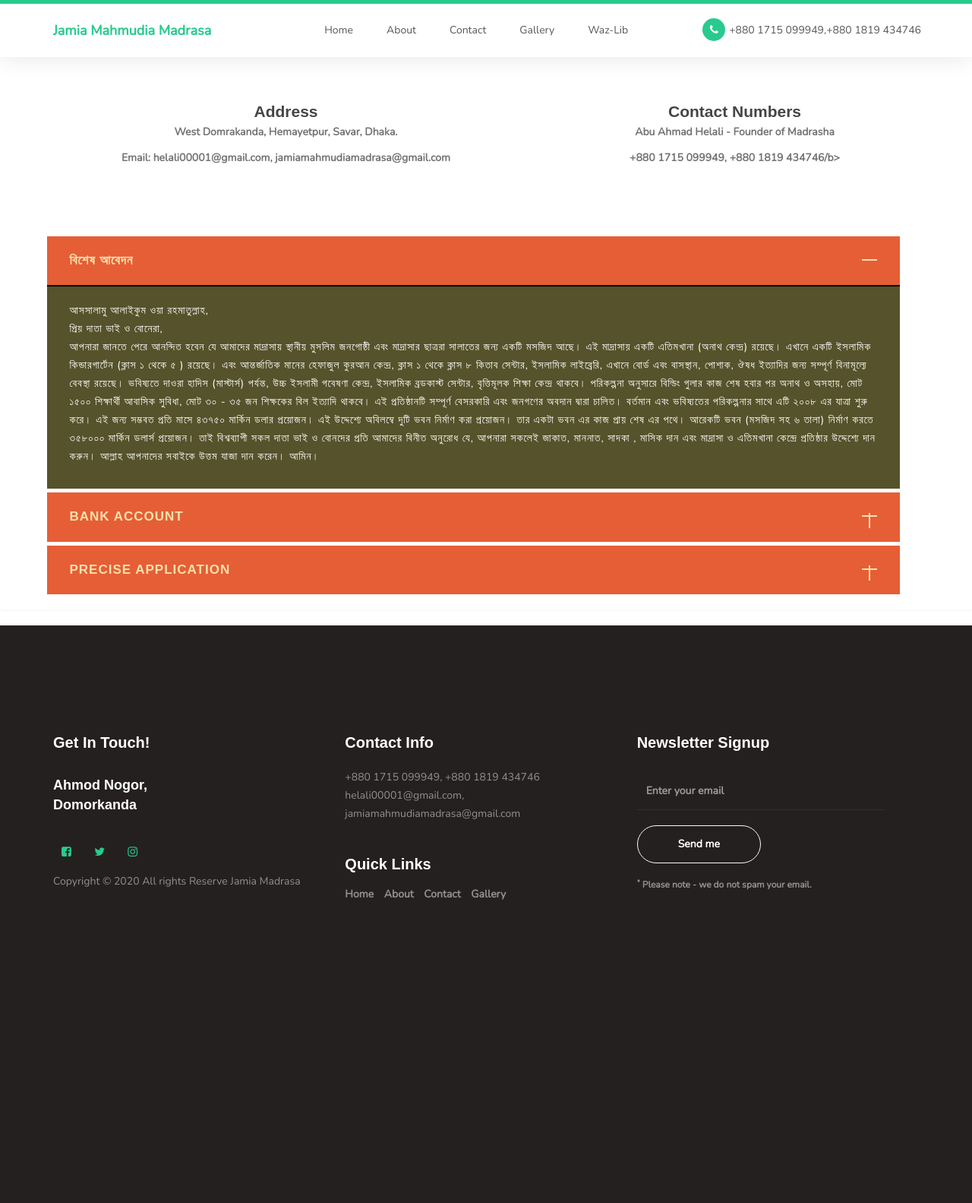
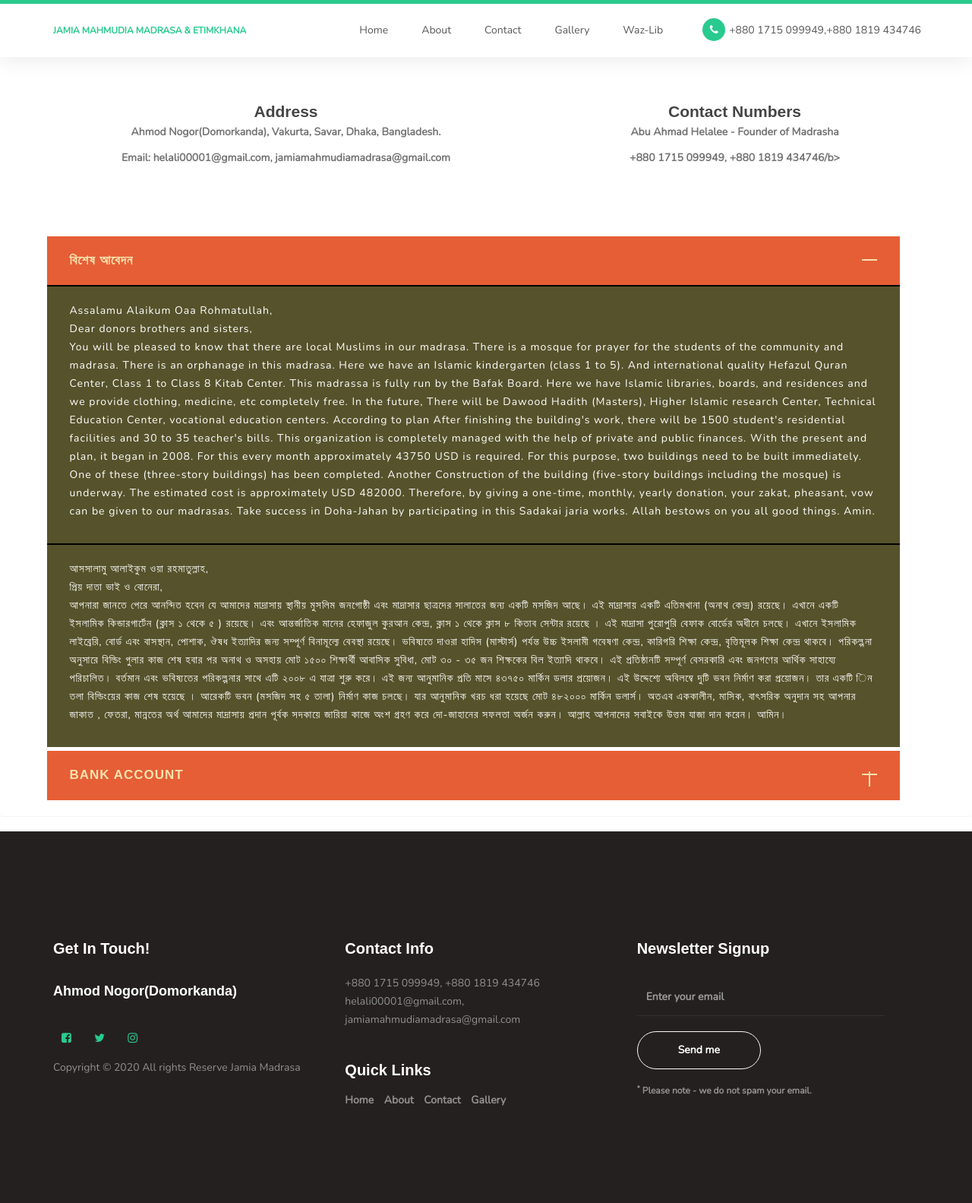
Before and after one commit to ExpoAshique/jamia-mahmudia-madrasa, a PHP site: page /contact.html in a window 1280 px wide. Shown: the whole page at 76% size. Before the commit the page ends 1184 px from the top, so only its background shows below. Run offline with PHP 8.4, Linux system fonts and the light colour scheme; some web fonts are replaced.

Commit message:
Me with Shahekh

```diff
--- a/About.html
+++ b/About.html
@@ -52,7 +52,7 @@
                     </button>
 
                     <!-- lOGO TEXT HERE -->
-                    <a href="index.html" class="navbar-brand" style="color:#29ca8e ;">Jamia Mahmudia Madrasa</a>
+                   <a href="index.html" class="navbar-brand" style="color: #29ca8e; font-size: 12px">JAMIA MAHMUDIA MADRASA & ETIMKHANA </a>
                </div>
 
                <!-- MENU LINKS -->
--- a/contact.html
+++ b/contact.html
@@ -52,7 +52,7 @@
                 </button>
 
                 <!-- lOGO TEXT HERE -->
-                <a href="index.html" class="navbar-brand" style="color: #29ca8e;">Jamia Mahmudia Madrasa</a>
+                <a href="index.html" class="navbar-brand" style="color: #29ca8e; font-size: 12px">JAMIA MAHMUDIA MADRASA & ETIMKHANA </a>
             </div>
 
             <!-- MENU LINKS -->
@@ -79,12 +79,12 @@
             <div class="row">
                 <div class="col-md-6">
                     <h3>Address</h3>
-                    <p><b>West Domrakanda, Hemayetpur, Savar, Dhaka.</b></p>
+                    <p><b>Ahmod Nogor(Domorkanda), Vakurta, Savar, Dhaka, Bangladesh.</b></p>
                     <p><b>Email: helali00001@gmail.com, jamiamahmudiamadrasa@gmail.com</b></p>
                 </div>
                 <div class="col-md-6">
                     <h3>Contact Numbers</h3>
-                    <p><b>Abu Ahmad Helali - Founder of Madrasha</b></p>
+                    <p><b>Abu Ahmad Helalee - Founder of Madrasha</b></p>
                     <p><b>+880 1715 099949, +880 1819 434746/b></p>
                 </div>
             </div>
@@ -113,29 +113,53 @@
                                         <div id="collapseOne" class="panel-collapse collapse in" role="tabpanel"
                                             aria-labelledby="headingOne">
                                             <div class="panel-body">
+                                                <p>Assalamu Alaikum Oaa Rohmatullah,<br>
+
+                                                    Dear donors brothers and sisters,<br>
+
+                                                    You will be pleased to know that there are local Muslims in our madrasa.
+                                                    There is a mosque for prayer for the students of the community and madrasa.
+                                                    There is an orphanage in this madrasa. Here we have an Islamic kindergarten (class 1 to 5). And international quality
+                                                    Hefazul Quran Center, Class 1 to Class 8 Kitab Center.
+
+                                                    This madrassa is fully run by the Bafak Board. Here we have Islamic
+                                                    libraries, boards, and residences and we provide clothing, medicine, etc completely free. In the future, There will be Dawood Hadith (Masters),
+                                                    Higher Islamic research Center, Technical Education Center,
+                                                    vocational education centers.
+                                                    According to plan After finishing the building's work, there will be 1500 student's residential facilities and 30 to 35 teacher's bills.
+                                                    This organization is completely managed with the help of private and public finances. With the present and plan, it began in 2008.
+                                                    For this every month approximately 43750 USD is required. For this purpose, two buildings need to be built immediately.
+                                                    One of these (three-story buildings) has been completed. Another
+                                                    Construction of the building (five-story buildings including the mosque) is underway. The estimated cost is approximately USD 482000.
+                                                    Therefore, by giving a one-time, monthly, yearly donation, your zakat, pheasant, vow can be given to our madrasas.
+                                                    Take success in Doha-Jahan by participating in this Sadakai jaria works.
+                                                    Allah bestows on you all good things. Amin.
+                                                </p>
+                                            </div>
+                                            <div class="panel-body">
                                                 <p>আসসালামু আলাইকুম ওয়া রহমাতুল্লাহ,<br>
 
                                                     প্রিয় দাতা ভাই ও বোনেরা,<br>
 
                                                     আপনারা জানতে পেরে আনন্দিত হবেন যে আমাদের মাদ্রাসায় স্থানীয় মুসলিম
-                                                    জনগোষ্ঠী এবং মাদ্রাসার ছাত্ররা সালাতের জন্য একটি মসজিদ আছে। এই
+                                                    জনগোষ্ঠী এবং মাদ্রাসার ছাত্রদের সালাতের জন্য একটি মসজিদ আছে। এই
                                                     মাদ্রাসায় একটি এতিমখানা (অনাথ কেন্দ্র) রয়েছে। এখানে একটি ইসলামিক
                                                     কিন্ডারগার্টেন (ক্লাস ১ থেকে ৫ ) রয়েছে। এবং আন্তর্জাতিক মানের
-                                                    হেফাজুল কুরআন কেন্দ্র, ক্লাস ১ থেকে ক্লাস ৮ কিতাব সেন্টার, ইসলামিক
-                                                    লাইব্রেরি, এখানে বোর্ড এবং বাসস্থান, পোশাক, ঔষধ ইত্যাদির জন্য
+                                                    হেফাজুল কুরআন কেন্দ্র, ক্লাস ১ থেকে ক্লাস ৮ কিতাব সেন্টার রয়েছে ।
+                                                    এই মাদ্রাসা পুরোপুরি বেফাক বোর্ডের অধীনে চলছে। এখানে ইসলামিক
+                                                    লাইব্রেরি, বোর্ড এবং বাসস্থান, পোশাক, ঔষধ ইত্যাদির জন্য
                                                     সম্পূর্ণ বিনামূল্যে বেবস্থা রয়েছে। ভবিষ্যতে দাওরা হাদিস (মাস্টার্স)
-                                                    পর্যন্ত, উচ্চ ইসলামী গবেষণা কেন্দ্র, ইসলামিক ব্রডকাস্ট সেন্টার,
+                                                    পর্যন্ত উচ্চ ইসলামী গবেষণা কেন্দ্র, কারিগরি শিক্ষা কেন্দ্র,
                                                     বৃত্তিমূলক শিক্ষা কেন্দ্র থাকবে। পরিকল্পনা অনুসারে বিল্ডিং গুলার কাজ
-                                                    শেষ হবার পর অনাথ ও অসহায়, মোট ১৫০০ শিক্ষার্থী আবাসিক সুবিধা, মোট ৩০
+                                                    শেষ হবার পর অনাথ ও অসহায় মোট ১৫০০ শিক্ষার্থী আবাসিক সুবিধা, মোট ৩০
                                                     - ৩৫ জন শিক্ষকের বিল ইত্যাদি থাকবে। এই প্রতিষ্ঠানটি সম্পূর্ণ
-                                                    বেসরকারি এবং জনগণের অবদান দ্বারা চালিত। বর্তমান এবং ভবিষ্যতের
-                                                    পরিকল্পনার সাথে এটি ২০০৮ এর যাত্রা শুরু করে। এই জন্য সম্ভবত প্রতি
+                                                    বেসরকারি এবং জনগণের আর্থিক সাহায্যে পরিচালিত। বর্তমান এবং ভবিষ্যতের
+                                                    পরিকল্পনার সাথে এটি ২০০৮ এ যাত্রা শুরু করে। এই জন্য আনুমানিক প্রতি
                                                     মাসে ৪৩৭৫০ মার্কিন ডলার প্রয়োজন। এই উদ্দেশ্যে অবিলম্বে দুটি ভবন
-                                                    নির্মাণ করা প্রয়োজন। তার একটা ভবন এর কাজ প্রায় শেষ এর পথে। আরেকটি
-                                                    ভবন (মসজিদ সহ ৬ তালা) নির্মাণ করতে ৩৫৮০০০ মার্কিন ডলার্স প্রয়োজন।
-                                                    তাই বিশ্বব্যাপী সকল দাতা ভাই ও বোনদের প্রতি আমাদের বিনীত অনুরোধ যে,
-                                                    আপনারা সকলেই জাকাত, মাননাত, সাদকা , মাসিক দান এবং মাদ্রাসা ও
-                                                    এতিমখানা কেন্দ্রে প্রতিষ্ঠার উদ্দেশ্যে দান করুন। আল্লাহ আপনাদের
+                                                    নির্মাণ করা প্রয়োজন। তার একটি িন তলা বিল্ডিংয়ের কাজ শেষ হয়েছে । আরেকটি
+                                                    ভবন (মসজিদ সহ ৫ তালা) নির্মাণ কাজ চলছে। যার আনুমানিক খরচ ধরা হয়েছে মোট ৪৮২০০০ মার্কিন ডলার্স।
+                                                    অতএব এককালীন,  মাসিক, বাৎসরিক অনুদান সহ আপনার জাকাত , ফেতরা, মান্নতের অর্থ আমাদের মাদ্রাসায় প্রদান পূর্বক
+                                                    সদকায়ে জারিয়া কাজে অংশ গ্রহণ করে দো-জাহানের সফলতা অর্জন করুন। আল্লাহ আপনাদের
                                                     সবাইকে উত্তম যাজা দান করেন। আমিন। </p>
                                             </div>
                                         </div>
@@ -154,10 +178,10 @@
                                             aria-labelledby="headingTwo">
                                             <div class="panel-body">
                                                 <p> <b>A/C No.0651120062926</b> </p>
-                                                <p>MAHMUDIA MADRASA & ETIMKHANA <br>
-                                                    AL-ARAFA ISLAMI BANK LTD. HEMAYETPUR BRANCE, SAVAR, DHAKA.
+                                                <p>JAMIA MAHMUDIA MADRASA & ETIMKHANA <br>
+                                                    AL-ARAFAH ISLAMI BANK LTD. HEMAYETPUR BRANCE, SAVAR, DHAKA.
                                                     <h3 style="color: white;">নিবেদক-</h3>
-                                                    <p>আবু আহমেদ হেলালী <br>
+                                                    <p>আবু আহমদ হেলালী <br>
                                                         প্রতিষ্ঠাতা, পরিচালক</p>
                                                     <p><b>জামিয়া মাহমুদিয়া মাদারাসা <br>
                                                             মোবাইল নং: +৮৮০১৭১৫০৯৯৯৪৯ , +৮৮০১৮১৯৪৩৪৭৪৬</b></p>
@@ -165,60 +189,19 @@
                                                 </p>
                                                 <div class="sec_bank">
                                                     <p> <b>A/C No.0651120062926</b> </p>
-                                                    <p>MAHMUDIA MADRASA & ETIMKHANA <br>
-                                                        AL-ARAFA ISLAMI BANK LTD. HEMAYETPUR BRANCE, SAVAR, DHAKA.
+                                                    <p>JAMIA MAHMUDIA MADRASA & ETIMKHANA <br>
+                                                        AL-ARAFAH ISLAMI BANK LTD. HEMAYETPUR BRANCE, SAVAR, DHAKA.
                                                         <h3 style="color: white;">Deductive-</h3>
-                                                        <p>Abu Ahmed Helali <br>
+                                                        <p>Abu Ahmad Helalee <br>
                                                             Founder, director</p>
                                                         <p><b>Jamia Mahmudia Madarasa <br>
-                                                                Mobile No: +88017150 99949, +8801819434746</b></p>
+                                                                Mobile No: +8801715099949, +8801819434746</b></p>
                                                     </p>
                                                 </div>
                                             </div>
                                         </div>
                                     </div>
-                                    <div class="panel panel-default">
-                                        <div class="panel-heading" role="tab" id="headingThree">
-                                            <h4 class="panel-title">
-                                                <a class="collapsed" role="button" data-toggle="collapse"
-                                                    data-parent="#accordion" href="#collapseThree" aria-expanded="false"
-                                                    aria-controls="collapseThree">
-                                                    Precise Application
-                                                </a>
-                                            </h4>
-                                        </div>
-                                        <div id="collapseThree" class="panel-collapse collapse" role="tabpanel"
-                                            aria-labelledby="headingThree">
-                                            <div class="panel-body">
-                                                <p>Assalamu Alaikum wa Rahmatullah, <br>
 
-                                                    Dear brothers and sisters, <br>
-
-                                                    You will be pleased to know that the local Muslim community and
-                                                    madrasa students in our madrasa have a mosque for prayer. This
-                                                    madrasa has an orphanage (orphanage center). Here is an Islamic
-                                                    kindergarten (classe 1 to 5).
-                                                    With international standard Hefjul Quran Center, Class 1 to Class 8
-                                                    Kitab Center, Islamic Library, boards there has a complete free
-                                                    setting for accommodation, clothing and medicine facilities. In
-                                                    future, It will extend till Daura Hadith (Masters). There will be a
-                                                    center of advanced Islamic research, Islamic Broadcast Center,
-                                                    vocational education center. According to the plan, after completion
-                                                    of the build of the building, there will be 1500 students
-                                                    residential facilities, 30-35 teachers' bills etc. This organization
-                                                    is completely driven by private and public contribution. With the
-                                                    current and future plans, it started from 2008.
-                                                    For this, perhaps 43750 US dollars per month is needed. For those
-                                                    purposes, two buildings need to be built immediately. One of these
-                                                    buildings is almost the way to the end. To build another building (6
-                                                    floor with mosque), 358000 US dollars is needed. Therefore, we
-                                                    sincerely request to all donor brothers and sisters all over the
-                                                    world that you all donate zakat, mannat, sadka, monthly donation and
-                                                    the establishment of madrasa and orphanage centers. Allah bestows
-                                                    upon you all the best. Ameen.</p>
-                                            </div>
-                                        </div>
-                                    </div>
 
                                 </div>
                             </div>
@@ -243,7 +226,7 @@
                             <h2>Get In Touch!</h2>
                         </div>
                         <address>
-                            <h4 style="color:white;"> Ahmod Nogor,<br> Domorkanda</h4>
+                            <h4 style="color:white;"> Ahmod Nogor(Domorkanda)</h4>
                         </address>
 
                         <ul class="social-icon">
--- a/css/style.css
+++ b/css/style.css
@@ -267,17 +267,23 @@
   .caption h3 a:hover { color: #FF3; }
 
   .home-slider .item-first {
-    background-image: url(../images/mike.jpg);
+    background-image: url(../images/new1.jpg);
 	background-position: center;
   }
 
   .home-slider .item-second {
-    background-image: url(../images/6.jpg);
+    background-image: url(../images/111.jpg);
   }
 
   .home-slider .item-third {
-    background-image: url(../images/10012.jpg);
+    background-image: url(../images/sp5.JPEG);
   }
+
+  .home-slider .item-four {
+    background-image: url(../images/104.jpg);
+  }
+
+
 
   home-slider .item-first img{
     height: 600px;
```
Also changed, not shown: gallery.html (+7 -7 lines), index.html (+14 -14 lines), waz-lib.html (+14 -3 lines), images/101.jpg (added), images/102.jpg (added), images/104.jpg (added), images/106.JPEG (added), images/107.png (added), images/108.png (added), images/109.JPEG (added), images/111.jpg (added), images/mike.jpg, images/new1.jpg (added), images/new2.jpg (added), 3 more files.
